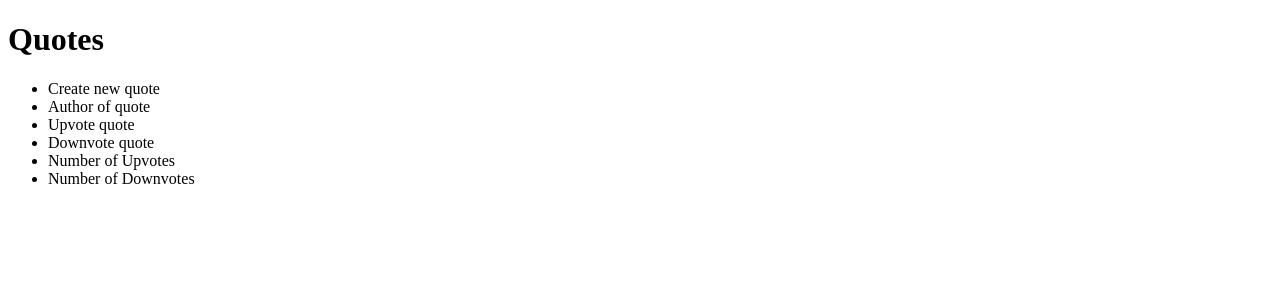
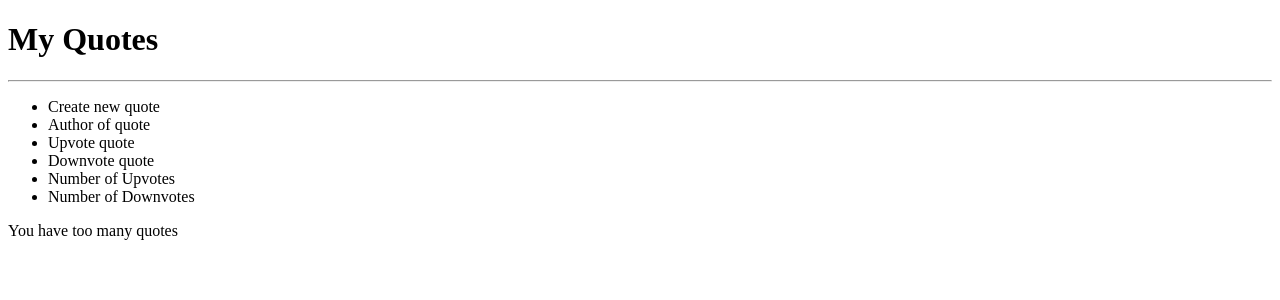
Before and after one commit to angelakarenzi5/Quotes-new, an Angular app: page / in a window 1280 px wide. Shown: the top 300 px of the page. Built offline with nearby package versions, Linux system fonts and the light colour scheme.

Commit message:
creating components

```diff
--- a/src/app/app.component.html
+++ b/src/app/app.component.html
@@ -1,5 +1,7 @@
-<!--The content below is only a placeholder and can be replaced.-->
-<h1>Quotes</h1>
+<h1>My Quotes</h1>
+<hr>
+
 <ul>
-  <li *ngFor="let quote of quotes">{{quote.name}}</li>
+  <li *ngFor='let quote of quotes'>{{quote.name}}</li>
 </ul>
+  <p *ngIf='quotes.length > 5'>You have too many quotes</p>
```
